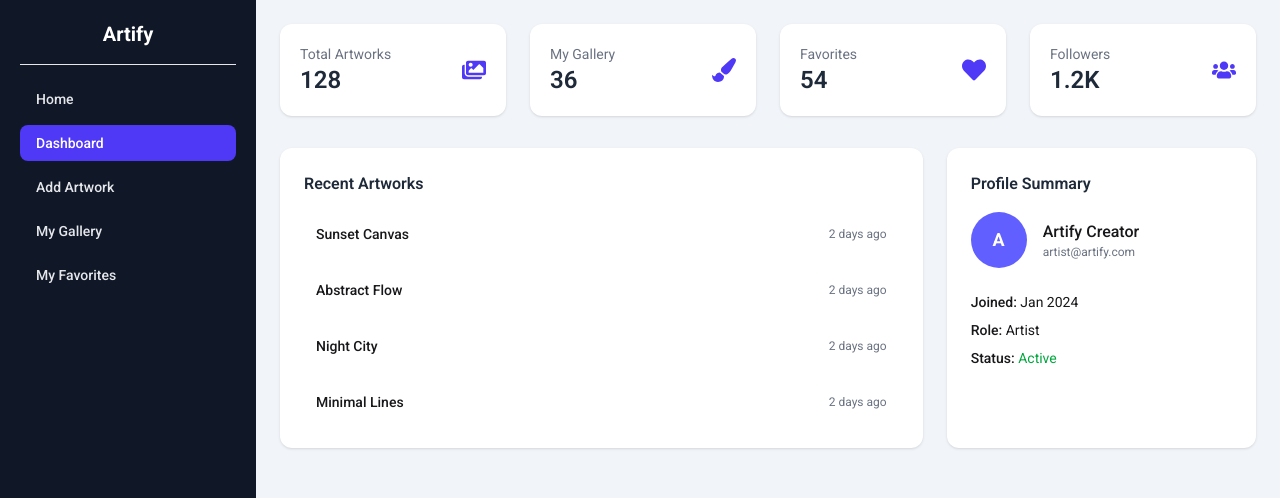
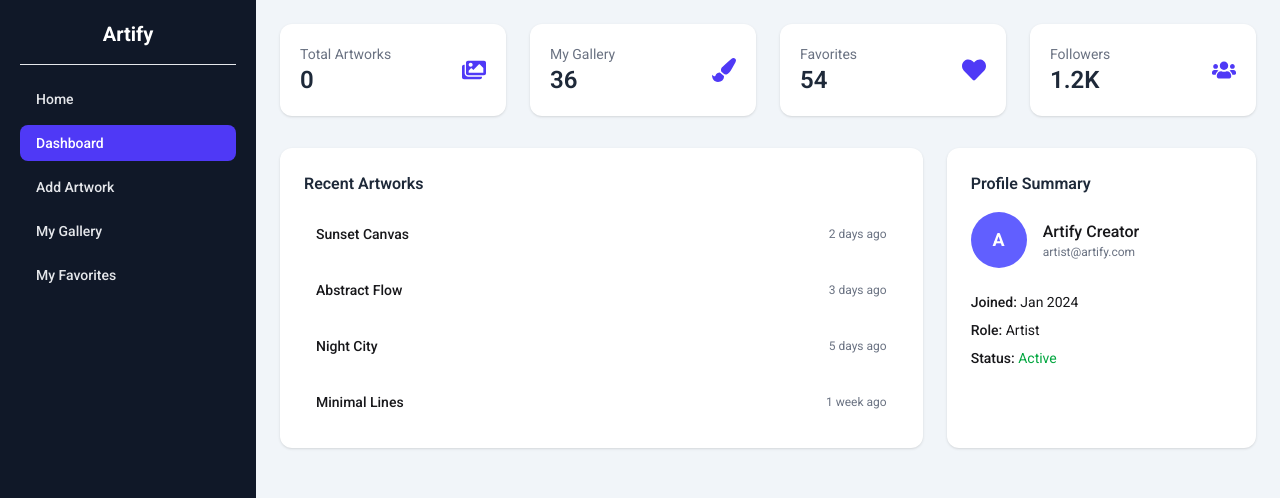
Before and after one commit to mdhasanmahamud-dev/Assignment_10_Artify_Client, a React (Vite) app: page /dashboard in a window 1280 px wide. Shown: the top 498 px of the page. Built offline with nearby package versions, Linux system fonts and the light colour scheme; no server answers; a web font is replaced by a local one.

Commit message:
Show total artworks count in dashboard stats

```diff
--- a/src/api/apiClient.jsx
+++ b/src/api/apiClient.jsx
@@ -1,9 +1,11 @@
 import axios from "axios";
 
 const apiClient = axios.create({
-  baseURL: "http://localhost:5000/api",
+  baseURL: "https://backend-two-beta-52.vercel.app/api",
+  // baseURL: "http://localhost:5000/api",
   headers: {
     "Content-Type": "application/json",
   },
 });
+
 export default apiClient;
--- a/src/context/AuthProvider.jsx
+++ b/src/context/AuthProvider.jsx
@@ -106,6 +106,7 @@ const AuthProvider = ({ children }) => {
     setUserLoading(true);
     const unsubscribe = onAuthStateChanged(auth, (currentUser) => {
       setUser(currentUser);
+      console.log(currentUser)
       setUserLoading(false);
     });
     return () => unsubscribe();
--- a/src/dashboard/Dashboard/Dashboard.jsx
+++ b/src/dashboard/Dashboard/Dashboard.jsx
@@ -1,89 +1,21 @@
-import React from "react";
-import { FaPaintBrush, FaImages, FaHeart, FaUsers } from "react-icons/fa";
-
+import StatCard from "../Dashboard/StatCard";
+import RecentArtworks from "../Dashboard/RecentArtworks";
+import ProfileSummary from "../Dashboard/ProfileSummary"
 const Dashboard = () => {
   return (
     <div className="space-y-8">
       {/* Stats Cards */}
       <div className="grid grid-cols-1 sm:grid-cols-2 lg:grid-cols-4 gap-6">
-        <StatCard title="Total Artworks" value="128" icon={<FaImages />} />
-        <StatCard title="My Gallery" value="36" icon={<FaPaintBrush />} />
-        <StatCard title="Favorites" value="54" icon={<FaHeart />} />
-        <StatCard title="Followers" value="1.2K" icon={<FaUsers />} />
+        <StatCard />
       </div>
 
       {/* Recent Section */}
       <div className="grid grid-cols-1 lg:grid-cols-3 gap-6">
-        {/* Recent Artworks */}
-        <div className="lg:col-span-2 bg-white dark:bg-zinc-900 rounded-xl shadow p-6">
-          <h2 className="font-semibold mb-4 text-gray-800 dark:text-white">
-            Recent Artworks
-          </h2>
-
-          <ul className="space-y-3">
-            {[
-              "Sunset Canvas",
-              "Abstract Flow",
-              "Night City",
-              "Minimal Lines",
-            ].map((item) => (
-              <li
-                key={item}
-                className="flex items-center justify-between p-3 rounded-lg hover:bg-gray-100 dark:hover:bg-zinc-800 transition"
-              >
-                <span className="text-sm font-medium">{item}</span>
-                <span className="text-xs text-gray-500">2 days ago</span>
-              </li>
-            ))}
-          </ul>
-        </div>
-
-        {/* Profile Summary */}
-        <div className="bg-white dark:bg-zinc-900 rounded-xl shadow p-6">
-          <h2 className="font-semibold mb-4 text-gray-800 dark:text-white">
-            Profile Summary
-          </h2>
-
-          <div className="flex items-center gap-4">
-            <div className="w-14 h-14 rounded-full bg-indigo-500 flex items-center justify-center text-white font-bold text-lg">
-              A
-            </div>
-            <div>
-              <h3 className="font-medium">Artify Creator</h3>
-              <p className="text-xs text-gray-500">artist@artify.com</p>
-            </div>
-          </div>
-
-          <div className="mt-6 space-y-2 text-sm">
-            <p>
-              <span className="font-medium">Joined:</span> Jan 2024
-            </p>
-            <p>
-              <span className="font-medium">Role:</span> Artist
-            </p>
-            <p>
-              <span className="font-medium">Status:</span>{" "}
-              <span className="text-green-600">Active</span>
-            </p>
-          </div>
-        </div>
+        <RecentArtworks />
+        <ProfileSummary />
       </div>
     </div>
   );
 };
 
-const StatCard = ({ title, value, icon }) => {
-  return (
-    <div className="bg-white dark:bg-zinc-900 rounded-xl shadow p-5 flex items-center justify-between">
-      <div>
-        <p className="text-sm text-gray-500">{title}</p>
-        <h3 className="text-2xl font-semibold text-gray-800 dark:text-white">
-          {value}
-        </h3>
-      </div>
-      <div className="text-2xl text-indigo-600">{icon}</div>
-    </div>
-  );
-};
-
 export default Dashboard;
--- /dev/null
+++ b/src/dashboard/Dashboard/ProfileSummary.jsx
@@ -0,0 +1,48 @@
+// components/ProfileSummary.jsx
+import React from "react";
+
+const ProfileSummary = () => {
+  const profile = {
+    initial: "A",
+    name: "Artify Creator",
+    email: "artist@artify.com",
+    joined: "Jan 2024",
+    role: "Artist",
+    status: "Active",
+  };
+
+  return (
+    <div className="bg-white dark:bg-zinc-900 rounded-xl shadow p-6">
+      <h2 className="font-semibold mb-4 text-gray-800 dark:text-white">
+        Profile Summary
+      </h2>
+
+      <div className="flex items-center gap-4">
+        <div className="w-14 h-14 rounded-full bg-indigo-500 flex items-center justify-center text-white font-bold text-lg">
+          {profile.initial}
+        </div>
+        <div>
+          <h3 className="font-medium">{profile.name}</h3>
+          <p className="text-xs text-gray-500">{profile.email}</p>
+        </div>
+      </div>
+
+      <div className="mt-6 space-y-2 text-sm">
+        <p>
+          <span className="font-medium">Joined:</span> {profile.joined}
+        </p>
+        <p>
+          <span className="font-medium">Role:</span> {profile.role}
+        </p>
+        <p>
+          <span className="font-medium">Status:</span>{" "}
+          <span className={profile.status === "Active" ? "text-green-600" : "text-red-600"}>
+            {profile.status}
+          </span>
+        </p>
+      </div>
+    </div>
+  );
+};
+
+export default ProfileSummary;
--- /dev/null
+++ b/src/dashboard/Dashboard/RecentArtworks.jsx
@@ -0,0 +1,33 @@
+// components/RecentArtworks.jsx
+import React from "react";
+
+const RecentArtworks = () => {
+  const artworks = [
+    { name: "Sunset Canvas", date: "2 days ago" },
+    { name: "Abstract Flow", date: "3 days ago" },
+    { name: "Night City", date: "5 days ago" },
+    { name: "Minimal Lines", date: "1 week ago" },
+  ];
+
+  return (
+    <div className="lg:col-span-2 bg-white dark:bg-zinc-900 rounded-xl shadow p-6">
+      <h2 className="font-semibold mb-4 text-gray-800 dark:text-white">
+        Recent Artworks
+      </h2>
+
+      <ul className="space-y-3">
+        {artworks.map((item) => (
+          <li
+            key={item.name}
+            className="flex items-center justify-between p-3 rounded-lg hover:bg-gray-100 dark:hover:bg-zinc-800 transition"
+          >
+            <span className="text-sm font-medium">{item.name}</span>
+            <span className="text-xs text-gray-500">{item.date}</span>
+          </li>
+        ))}
+      </ul>
+    </div>
+  );
+};
+
+export default RecentArtworks;
--- /dev/null
+++ b/src/dashboard/Dashboard/StatCard.jsx
@@ -0,0 +1,51 @@
+// components/StatCard.jsx
+import React, { useEffect, useState } from "react";
+import { FaImages, FaPaintBrush, FaHeart, FaUsers } from "react-icons/fa";
+import useAxiosSecure from "../../hooks/useAxiosProtected";
+
+const StatCard = () => {
+  const axiosSecure = useAxiosSecure();
+
+  const [totalArtworks, setTotalArtworks] = useState(0);
+
+  useEffect(() => {
+    const fetchTotalArtworks = async () => {
+      try {
+        const res = await axiosSecure.get("/artworks/my-total-artworks");
+        console.log(res)
+        setTotalArtworks(res.data.totalArtworks);
+      } catch (error) {
+        console.error("Error fetching total artworks:", error);
+      }
+    };
+
+    fetchTotalArtworks();
+  }, [axiosSecure]);
+  const stats = [
+    { title: "Total Artworks", value: totalArtworks, icon: <FaImages /> },
+    { title: "My Gallery", value: "36", icon: <FaPaintBrush /> },
+    { title: "Favorites", value: "54", icon: <FaHeart /> },
+    { title: "Followers", value: "1.2K", icon: <FaUsers /> },
+  ];
+
+  return (
+    <>
+      {stats.map((stat) => (
+        <div
+          key={stat.title}
+          className="bg-white dark:bg-zinc-900 rounded-xl shadow p-5 flex items-center justify-between"
+        >
+          <div>
+            <p className="text-sm text-gray-500">{stat.title}</p>
+            <h3 className="text-2xl font-semibold text-gray-800 dark:text-white">
+              {stat.value}
+            </h3>
+          </div>
+          <div className="text-2xl text-indigo-600">{stat.icon}</div>
+        </div>
+      ))}
+    </>
+  );
+};
+
+export default StatCard;
```
